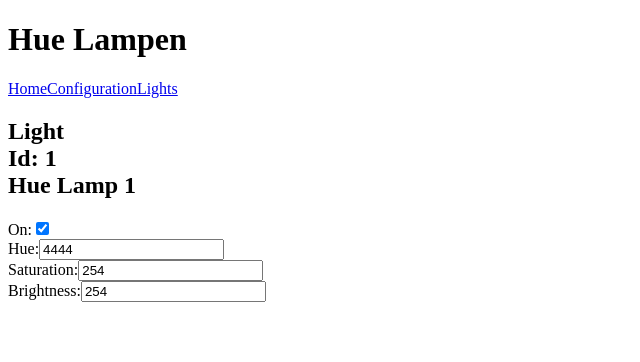
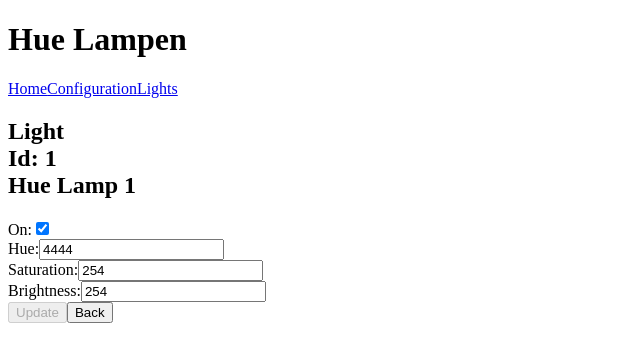
Before and after one commit to RVorthoren/hueLampAppAngular2, an Angular app: page /lights/1/edit in a window 1280 px wide. Shown: the top 362 px of the page, without its empty margins (0-640 px from the left). Built offline with nearby package versions, Linux system fonts and the light colour scheme.

Commit message:
Can navigate back to detail page and update the lights data

```diff
--- a/src/app/light/edit/edit.component.html
+++ b/src/app/light/edit/edit.component.html
@@ -19,3 +19,8 @@
     <span>Brightness:</span>
     <input [(ngModel)]="light.brightness" placeholder="Hue" (ngModelChange)="isEdited()">
 </div>
+
+<div>
+    <input type="button" (click)="updateLight()" value="Update" [disabled]="!edited">
+    <input type="button" (click)="backToDetail()" value="Back">
+</div>
--- a/src/app/light/edit/edit.component.ts
+++ b/src/app/light/edit/edit.component.ts
@@ -2,7 +2,7 @@ import {
   Component,
   OnInit
 } from '@angular/core';
-
+import { Location } from '@angular/common';
 import { ActivatedRoute, Params } from '@angular/router';
 
 import { LightsService } from '../../lights/lights.service';
@@ -20,7 +20,8 @@ export class EditComponent implements OnInit {
 
   constructor(
     private route: ActivatedRoute,
-    private lightService: LightsService
+    private lightService: LightsService,
+    private location: Location
   ) {
     this.edited = false;
   }
@@ -36,6 +37,14 @@ export class EditComponent implements OnInit {
 
   isEdited() {
     this.edited = true;
-    console.log(this.light);
+  }
+
+  updateLight() {
+    this.lightService.updateLight(this.light);
+    this.edited = false;
+  }
+
+  backToDetail() {
+    this.location.back();
   }
 }
--- a/src/app/lights/lights.service.ts
+++ b/src/app/lights/lights.service.ts
@@ -1,9 +1,11 @@
 import { Injectable } from '@angular/core';
+
+import { Light } from '../light';
 
 @Injectable()
 export class LightsService {
 
-  private lights;
+  private lights: any;
 
   constructor() {
     this.addTestLights();
@@ -20,6 +22,11 @@ export class LightsService {
     if (!(id in this.lights)) return {};
 
     return this.lights[id];
+  }
+
+  updateLight(light: Light) {
+    if (!this.lights || !light) return;
+    this.lights[light.id] = light;
   }
 
   private addTestLights(): void {
```
